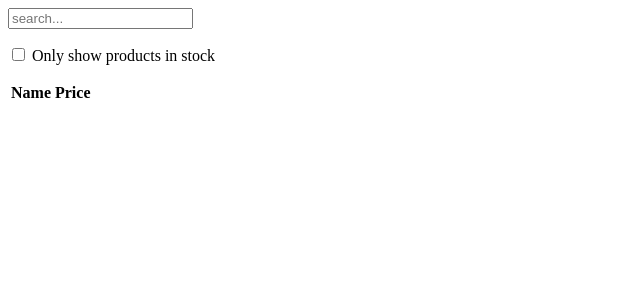
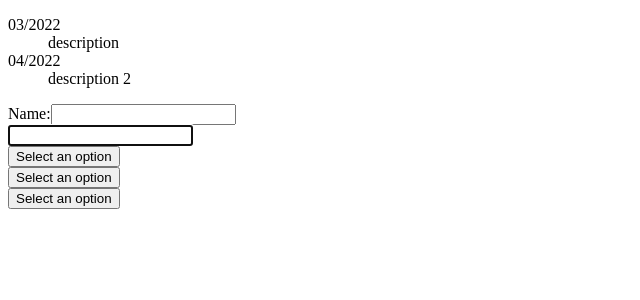
Before and after one commit to NikitosBarboc/React-travel, a React (Create React App) app in the folder react-travel/: page / in a window 1280 px wide. Shown: the top 300 px of the page, without its empty margins (0-640 px from the left). Built offline with nearby package versions, Linux system fonts and the light colour scheme.

Commit message:
feat: finish lesson numer 13 (Accessibility)

```diff
--- /dev/null
+++ b/react-travel/src/13_Accessibility/labeling.tsx
@@ -0,0 +1,17 @@
+import React from 'react';
+
+interface IInput {
+  id: string
+}
+
+function Input(props: IInput) {
+  const { id } = props;
+  return (
+    <label htmlFor={id}>
+      Name:
+      <input type="text" name="name" id={id} />
+    </label>
+  );
+}
+
+export default Input;
--- /dev/null
+++ b/react-travel/src/13_Accessibility/managingFocus.tsx
@@ -0,0 +1,34 @@
+import React from 'react';
+
+interface customTextInputProps {
+  inputRef: React.RefObject<HTMLInputElement>;
+}
+
+function CustomTextInput(props: customTextInputProps) {
+  const { inputRef } = props;
+  return (
+    <div>
+      <input ref={inputRef} />
+    </div>
+  );
+}
+
+class Parent extends React.Component {
+  inputElement!: React.RefObject<HTMLInputElement>;
+
+  constructor(props: {}) {
+    super(props);
+    this.inputElement = React.createRef();
+  }
+
+  componentDidMount(): void {
+    this.inputElement.current?.focus();
+  }
+
+  render() {
+    return (
+      <CustomTextInput inputRef={this.inputElement} />
+    );
+  }
+}
+export default Parent;
--- /dev/null
+++ b/react-travel/src/13_Accessibility/mouse-ans-pointer-events.tsx
@@ -0,0 +1,68 @@
+import React from 'react';
+
+interface IOuterClickExampleState {
+  isOpen: boolean
+}
+
+class OuterClickExample extends React.Component<{}, IOuterClickExampleState> {
+  timeOutId: number | null = null;
+
+  constructor(props: {}) {
+    super(props);
+
+    this.state = { isOpen: false };
+
+    // this.toggleContainer = React.createRef();
+    this.onBlurHandler = this.onBlurHandler.bind(this);
+    this.onClickHandler = this.onClickHandler.bind(this);
+    this.onFocusHandler = this.onFocusHandler.bind(this);
+  }
+
+  onBlurHandler() {
+    this.timeOutId = window.setTimeout(() => {
+      this.setState({
+        isOpen: false,
+      });
+    });
+  }
+
+  onFocusHandler() {
+    window.clearTimeout(this.timeOutId as number);
+  }
+
+  onClickHandler() {
+    this.setState((currentState) => ({
+      isOpen: !currentState.isOpen,
+    }));
+  }
+
+  render() {
+    // React assists us by bubbling the blur and
+    // focus events to the parent.
+    const { isOpen } = this.state;
+    return (
+      <div
+        onBlur={this.onBlurHandler}
+        onFocus={this.onFocusHandler}
+      >
+        <button
+          type="button"
+          onClick={this.onClickHandler}
+          aria-haspopup="true"
+          aria-expanded={isOpen}
+        >
+          Select an option
+        </button>
+        {isOpen && (
+          <ul>
+            <li>Option 1</li>
+            <li>Option 2</li>
+            <li>Option 3</li>
+          </ul>
+        )}
+      </div>
+    );
+  }
+}
+
+export default OuterClickExample;
--- /dev/null
+++ b/react-travel/src/13_Accessibility/semantic.tsx
@@ -0,0 +1,37 @@
+import React, { Fragment } from 'react';
+
+interface IListItemsProps {
+  item: {
+    term: string,
+    description: string,
+    id: string,
+  }
+}
+
+function ListItems(props: IListItemsProps) {
+  const { item } = props;
+  const { term, description } = item;
+  return (
+    <Fragment key="">
+      <dt>{term}</dt>
+      <dd>{description}</dd>
+    </Fragment>
+  );
+}
+
+interface IGlossaryProps {
+  items: IListItemsProps[]
+}
+
+function Glossary(props: IGlossaryProps) {
+  const { items } = props;
+  return (
+    <dl>
+      {items.map((item) => (
+        <ListItems item={item.item} key={item.item.id} />
+      ))}
+    </dl>
+  );
+}
+
+export default Glossary;
--- a/react-travel/src/index.tsx
+++ b/react-travel/src/index.tsx
@@ -1,20 +1,40 @@
 import React from 'react';
 import ReactDOM from 'react-dom/client';
-import SignUpDialog from './11_composition-vs-inheritance/SignUpDialog';
-import './12_thinking-in-react/App';
-import FilterableProductTable from './12_thinking-in-react/FilterableProductTable';
-import * as data from './12_thinking-in-react/data.json';
+import Input from './13_Accessibility/labeling';
+import Parent from './13_Accessibility/managingFocus';
+import OuterClickExample from './13_Accessibility/mouse-ans-pointer-events';
+import Glossary from './13_Accessibility/semantic';
 
 const root = ReactDOM.createRoot(
   document.getElementById('root') as HTMLElement,
 );
+
+const arr = [{
+  item: {
+    term: '03/2022',
+    description: 'description',
+    id: '1',
+  },
+},
+{
+  item: {
+    term: '04/2022',
+    description: 'description 2',
+    id: '2',
+  },
+},
+];
+
 root.render(
   <React.StrictMode>
-    <SignUpDialog />
+    <Glossary items={arr} />
+    <Input id="name-input" />
+    <Parent />
+    <OuterClickExample />
+    <OuterClickExample />
+    <OuterClickExample />
   </React.StrictMode>,
 );
-root.render(<FilterableProductTable products={data} />);
-
 // If you want to start measuring performance in your app, pass a function
 // to log results (for example: reportWebVitals(console.log))
 // or send to an analytics endpoint. Learn more: https://bit.ly/CRA-vitals
```
Also changed, not shown: react-travel/react-simple-apps/01_react-main-page/src/products/ProductsSection.tsx (added, +32 -0 lines).
